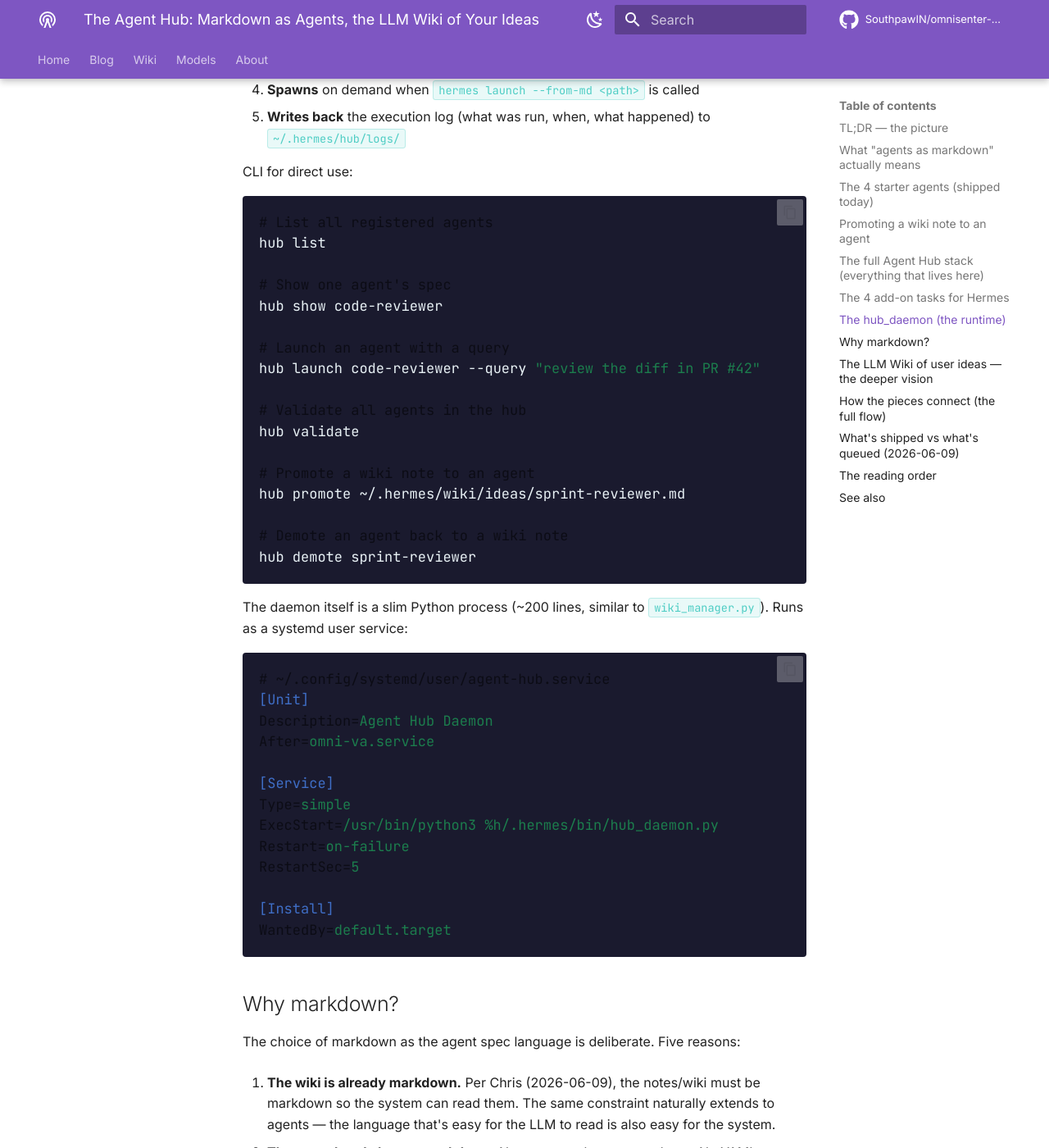
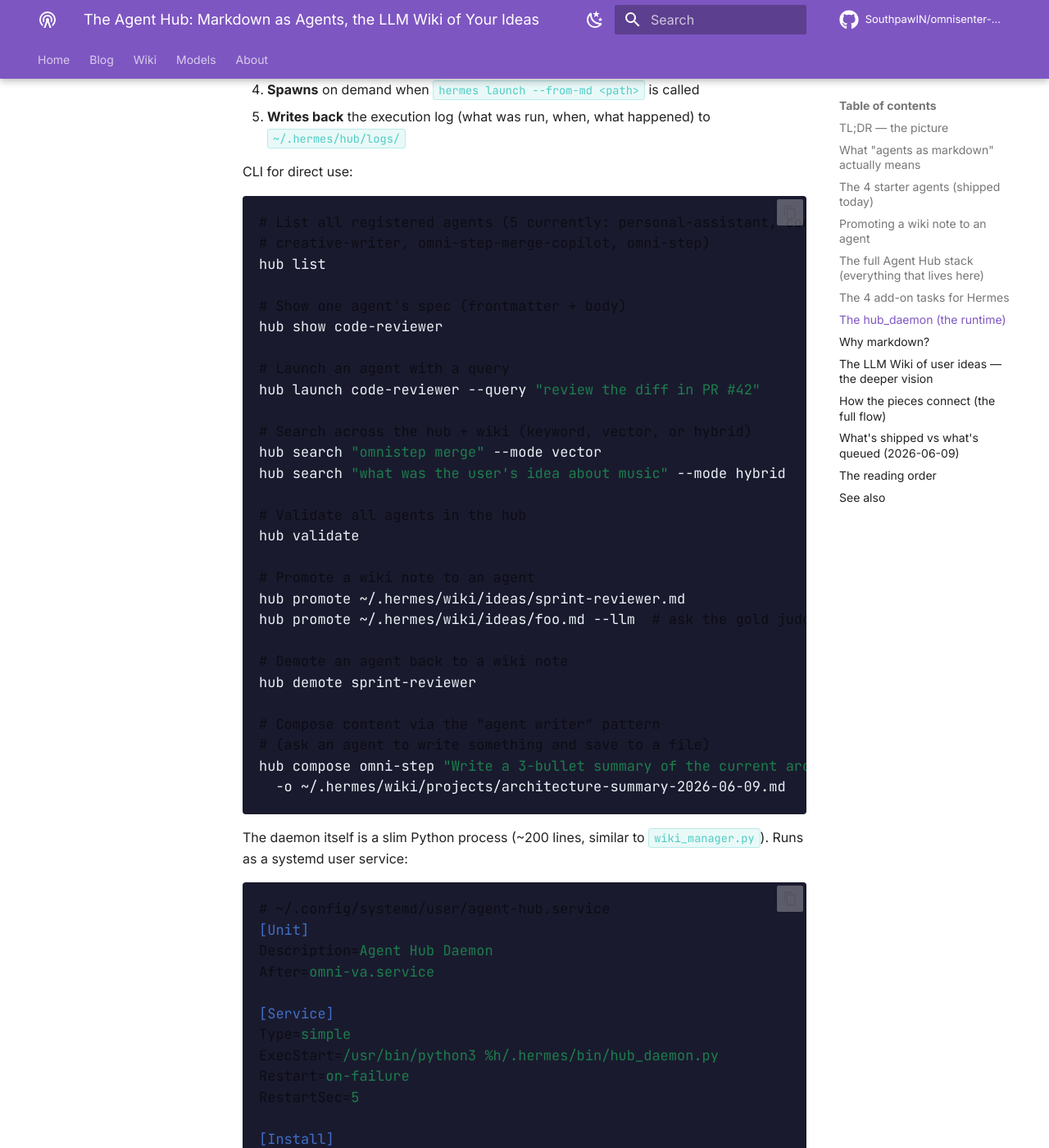
Before and after one commit to SouthpawIN/omnisenter-blog, an MkDocs documentation site: the page built from docs/blog/the-agent-hub-markdown-as-agents.md, in a window 1280 px wide and 1400 px high, scrolled down 7185 px. Shown: the whole window at 82% size. Built offline with MkDocs 1.6.1 and Material for MkDocs 9.7.7, drawn with Linux system fonts in a browser that asks for light colours; comment, search, counter and statistics services are not loaded.

Commit message:
Mirror: 8 hub_daemon CLI commands documented (incl. compose)

````diff
--- a/docs/blog/the-agent-hub-markdown-as-agents.md
+++ b/docs/blog/the-agent-hub-markdown-as-agents.md
@@ -263,23 +263,34 @@ makes the Agent Hub live. It:
 CLI for direct use:
 
 ```bash
-# List all registered agents
+# List all registered agents (5 currently: personal-assistant, code-reviewer,
+# creative-writer, omni-step-merge-copilot, omni-step)
 hub list
 
-# Show one agent's spec
+# Show one agent's spec (frontmatter + body)
 hub show code-reviewer
 
 # Launch an agent with a query
 hub launch code-reviewer --query "review the diff in PR #42"
+
+# Search across the hub + wiki (keyword, vector, or hybrid)
+hub search "omnistep merge" --mode vector
+hub search "what was the user's idea about music" --mode hybrid
 
 # Validate all agents in the hub
 hub validate
 
 # Promote a wiki note to an agent
 hub promote ~/.hermes/wiki/ideas/sprint-reviewer.md
+hub promote ~/.hermes/wiki/ideas/foo.md --llm  # ask the gold judge to fill frontmatter
 
 # Demote an agent back to a wiki note
 hub demote sprint-reviewer
+
+# Compose content via the "agent writer" pattern
+# (ask an agent to write something and save to a file)
+hub compose omni-step "Write a 3-bullet summary of the current architecture" \
+  -o ~/.hermes/wiki/projects/architecture-summary-2026-06-09.md
 ```
 
 The daemon itself is a slim Python process (~200 lines, similar to
````
